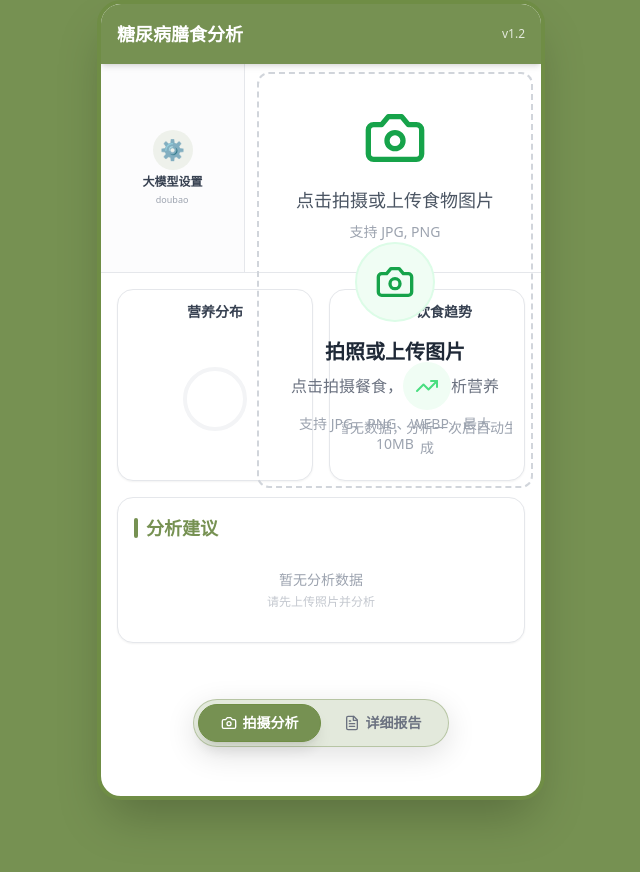
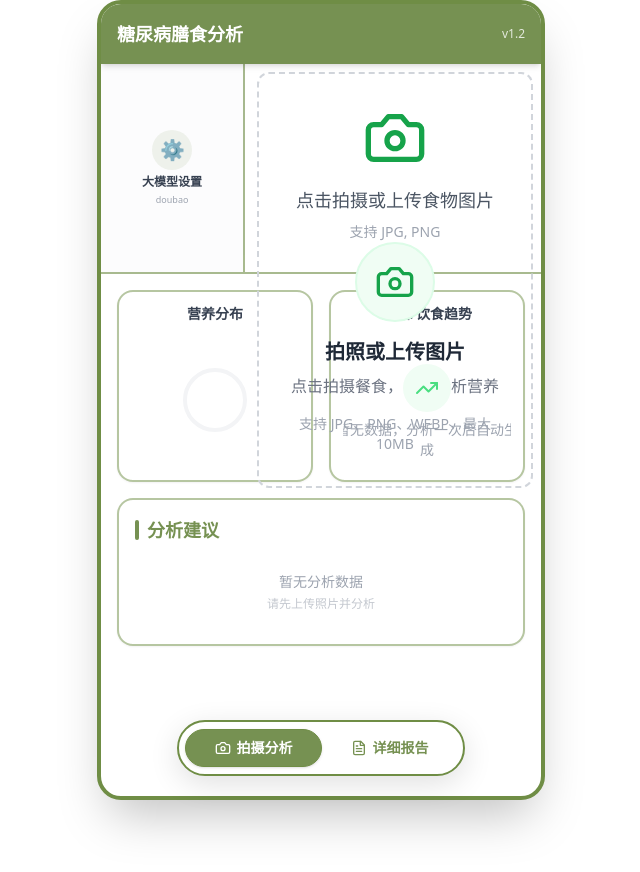
Before and after one commit to litongxue7788/diabetic-diet-analyzer-node, a Next.js app in the folder diabetic-diet-analyze/: page / in a window 1280 px wide. Shown: the top 872 px of the page, without its empty margins (319-959 px from the left). Built offline with nearby package versions, Linux system fonts and the light colour scheme.

Commit message:
feat(ui): 背景恢复白色+分区描边加粗；底部胶囊双按钮；饼图渐变伪3D；模型按钮放大加渐变

```diff
--- a/diabetic-diet-analyze/app/components/ModelSelector.tsx
+++ b/diabetic-diet-analyze/app/components/ModelSelector.tsx
@@ -69,11 +69,11 @@ export default function ModelSelector({ selectedModel, onModelSelect }: ModelSel
               key={model.id}
               onClick={() => onModelSelect(model.id)}
               disabled={disabled}
-              className={`w-16 h-16 rounded-full border-2 transition-all shadow-md flex items-center justify-center text-center ${
-                active ? 'bg-[#769152] text-white border-[#6F8D45] shadow-lg' : 'bg-white text-gray-700 border-gray-200'
+              className={`w-20 h-20 rounded-full border-2 transition-all shadow-md flex items-center justify-center text-center ${
+                active ? 'bg-gradient-to-b from-[#8AA563] to-[#769152] text-white border-[#6F8D45] shadow-lg' : 'bg-white text-gray-700 border-gray-200'
               } ${disabled ? 'opacity-50 cursor-not-allowed' : 'active:scale-95'}`}
             >
-              <span className="text-[11px] font-bold leading-tight px-2">
+              <span className="text-[12px] font-bold leading-tight px-2">
                 {model.name}
               </span>
             </button>
--- a/diabetic-diet-analyze/app/components/NutritionPieChart.tsx
+++ b/diabetic-diet-analyze/app/components/NutritionPieChart.tsx
@@ -100,6 +100,14 @@ export default function NutritionPieChart({ foods, simple }: NutritionPieChartPr
       <div className="flex justify-center">
         <ResponsiveContainer width={300} height={220}>
           <PieChart>
+            <defs>
+              {data.map((d, i) => (
+                <linearGradient id={`grad-${i}`} key={i} x1="0" y1="0" x2="0" y2="1">
+                  <stop offset="0%" stopColor={shade(d.color, 0.3)} />
+                  <stop offset="100%" stopColor={d.color} />
+                </linearGradient>
+              ))}
+            </defs>
             <Pie
               data={data}
               cx="50%"
@@ -110,7 +118,7 @@ export default function NutritionPieChart({ foods, simple }: NutritionPieChartPr
               dataKey="value"
             >
               {data.map((entry, index) => (
-                <Cell key={`cell-${index}`} fill={entry.color} stroke={shade(entry.color, -0.2)} strokeWidth={3} />
+                <Cell key={`cell-${index}`} fill={`url(#grad-${index})`} stroke={shade(entry.color, -0.2)} strokeWidth={3} />
               ))}
             </Pie>
             <Tooltip
--- a/diabetic-diet-analyze/app/page.tsx
+++ b/diabetic-diet-analyze/app/page.tsx
@@ -88,7 +88,7 @@ export default function Home() {
   }, [file])
 
   return (
-    <main className="min-h-screen bg-[#769152] text-[#2C3E20] pb-24 font-sans">
+    <main className="min-h-screen bg-white text-[#2C3E20] pb-24 font-sans">
       <div className="max-w-md mx-auto min-h-screen bg-white shadow-2xl relative rounded-3xl border-4 border-[#6F8D45] overflow-hidden">
 
         {/* Header */}
@@ -100,9 +100,9 @@ export default function Home() {
         {/* Tab 1: Dashboard */}
         <div className={activeTab === 0 ? 'block' : 'hidden'}>
            {/* Top Section: Settings & Upload */}
-           <div className="grid grid-cols-12 gap-1 bg-white border-b border-gray-200">
+           <div className="grid grid-cols-12 gap-1 bg-white border-b-2 border-[#6F8D45]/60">
              {/* Left: Model Settings */}
-             <div className="col-span-4 p-2 border-r border-gray-200 flex flex-col justify-center items-center text-center bg-gray-50/50">
+             <div className="col-span-4 p-2 border-r-2 border-[#6F8D45]/60 flex flex-col justify-center items-center text-center bg-gray-50/50">
                <div className="w-full h-full flex flex-col items-center justify-center space-y-2">
                  <details className="w-full">
                    <summary className="list-none flex flex-col items-center cursor-pointer p-2 rounded-lg hover:bg-gray-100 transition-colors">
@@ -181,7 +181,7 @@ export default function Home() {
            {/* Middle: 2-Column Charts Grid */}
            <div className="p-4 grid grid-cols-2 gap-4">
               {/* Left: Pie Chart */}
-              <div className="bg-white p-3 rounded-2xl border border-gray-200 shadow-sm flex flex-col h-48">
+              <div className="bg-white p-3 rounded-2xl border-2 border-[#6F8D45]/50 shadow-sm flex flex-col h-48">
                  <h4 className="text-sm font-bold text-gray-700 mb-2 text-center">营养分布</h4>
                  <div className="flex-1 relative">
                    {result && result.foods ? (
@@ -197,7 +197,7 @@ export default function Home() {
               </div>
 
               {/* Right: Line Chart */}
-              <div className="bg-white p-3 rounded-2xl border border-gray-200 shadow-sm flex flex-col h-48">
+              <div className="bg-white p-3 rounded-2xl border-2 border-[#6F8D45]/50 shadow-sm flex flex-col h-48">
                  <h4 className="text-sm font-bold text-gray-700 mb-2 text-center">血糖/饮食趋势</h4>
                  <div className="flex-1 overflow-hidden relative">
                     <div className="absolute inset-0 left-[-10px] right-[-10px]">
@@ -209,7 +209,7 @@ export default function Home() {
 
            {/* Bottom: Analysis Advice */}
            <div className="px-4 pb-20">
-              <div className="bg-white rounded-2xl p-4 shadow-sm border border-gray-200">
+              <div className="bg-white rounded-2xl p-4 shadow-sm border-2 border-[#6F8D45]/50">
                  <h3 className="text-[#769152] font-bold text-lg mb-3 flex items-center gap-2">
                    <span className="w-1 h-5 bg-[#769152] rounded-full"></span>
                    分析建议
@@ -263,31 +263,25 @@ export default function Home() {
             </div>
          </div>
 
-        {/* Bottom Navigation: Slider Style */}
-        <div className="fixed bottom-6 left-1/2 -translate-x-1/2 z-50 w-64 h-12 bg-[#769152]/20 backdrop-blur-md rounded-full shadow-[0_8px_30px_rgb(0,0,0,0.12)] border border-[#769152]/40 p-1 flex items-center relative">
-           {/* Slider Background */}
-           <div
-             className={`absolute top-1 bottom-1 w-[calc(50%-4px)] bg-[#769152] rounded-full transition-all duration-300 ease-out shadow-lg border border-[#6F8D45] ${
-               activeTab === 0 ? 'left-1' : 'left-[calc(50%+2px)]'
-             }`}
-           ></div>
-
-           {/* Button 1: Analysis */}
+        {/* Bottom Navigation: Capsule Buttons */}
+        <div className="fixed bottom-6 left-1/2 -translate-x-1/2 z-50 w-72 h-14 bg-white rounded-full shadow-[0_8px_30px_rgb(0,0,0,0.12)] border-2 border-[#6F8D45] p-1.5 flex items-center">
           <button
             onClick={() => setActiveTab(0)}
-             className={`flex-1 relative z-10 flex items-center justify-center gap-1.5 font-bold text-sm transition-colors duration-300 ${
-               activeTab === 0 ? 'text-white' : 'text-gray-500 hover:text-gray-900'
+            className={`flex-1 rounded-full px-4 py-2 font-bold text-sm flex items-center justify-center gap-1.5 transition-all ${
+              activeTab === 0
+                ? 'bg-[#769152] text-white shadow border border-[#6F8D45]'
+                : 'text-[#769152] hover:bg-[#769152]/10'
             }`}
           >
             <Camera className="w-4 h-4" />
             <span>拍摄分析</span>
           </button>
-
-           {/* Button 2: Report */}
           <button
             onClick={() => setActiveTab(1)}
-             className={`flex-1 relative z-10 flex items-center justify-center gap-1.5 font-bold text-sm transition-colors duration-300 ${
-               activeTab === 1 ? 'text-white' : 'text-gray-500 hover:text-gray-900'
+            className={`flex-1 rounded-full px-4 py-2 font-bold text-sm flex items-center justify-center gap-1.5 transition-all ${
+              activeTab === 1
+                ? 'bg-[#769152] text-white shadow border border-[#6F8D45]'
+                : 'text-[#769152] hover:bg-[#769152]/10'
             }`}
           >
             <FileText className="w-4 h-4" />
```
Lines whose indentation alone changed are shown as unchanged.
